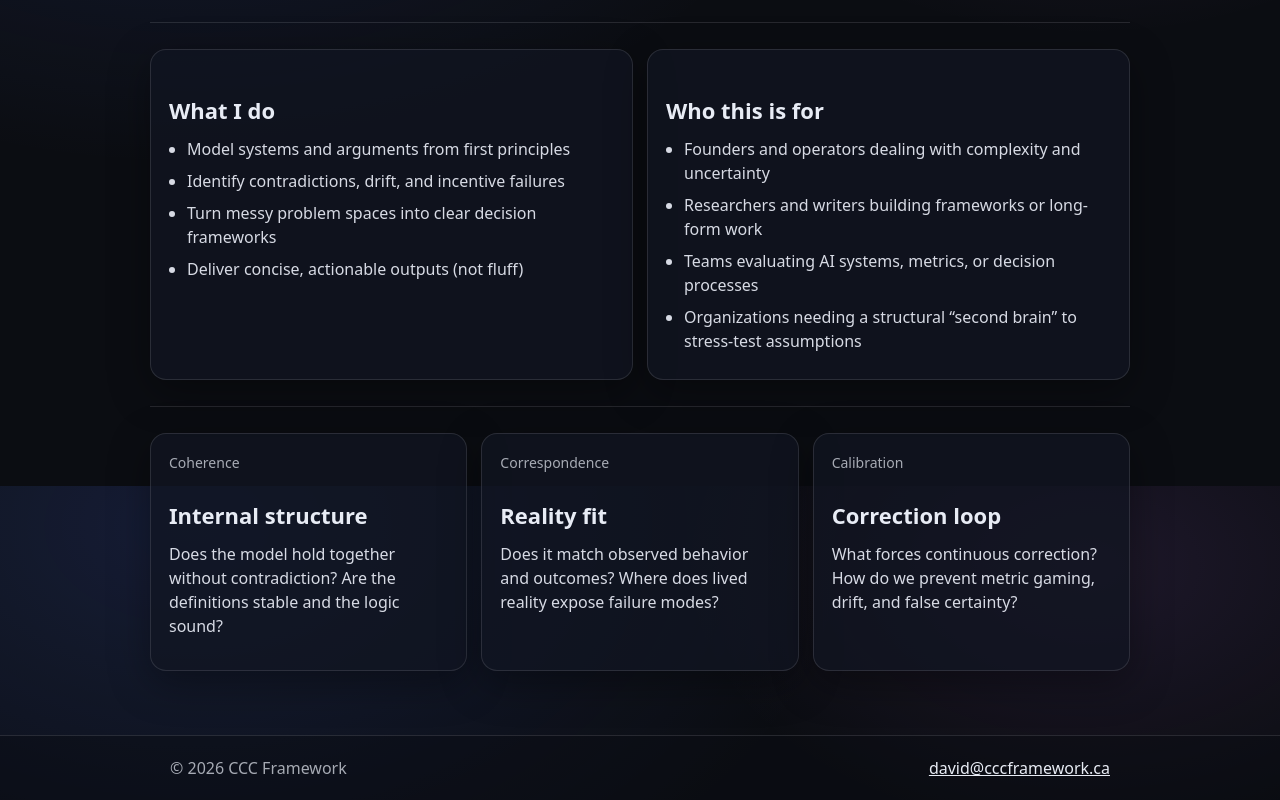
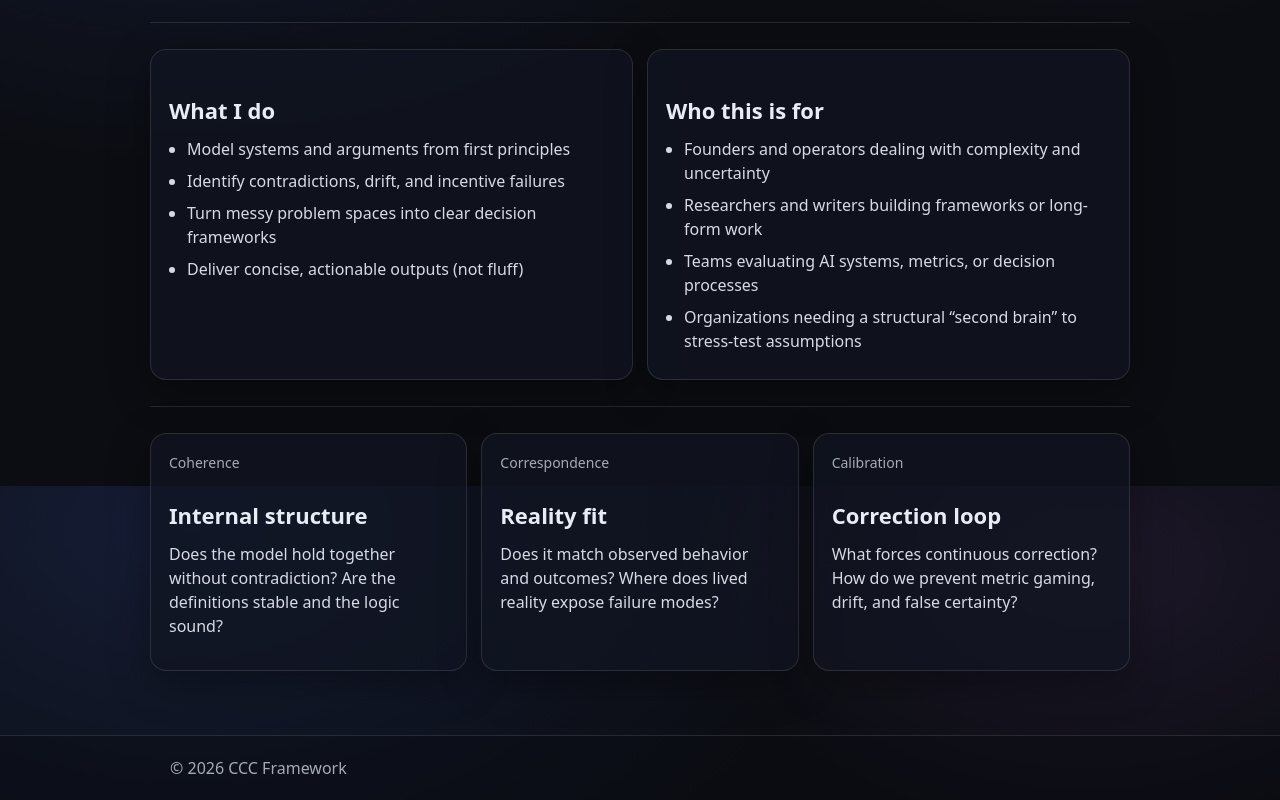
Before and after one commit to azfarsamin/cccframework, a Next.js app: page / in a window 1280 px wide. Shown: the part 314-1114 px from the top of the page. Built offline with nearby package versions, Linux system fonts and the light colour scheme.

Commit message:
Update layout.tsx

```diff
--- a/app/layout.tsx
+++ b/app/layout.tsx
@@ -20,16 +20,11 @@ export default function RootLayout({
         <Header />
         <main className="container main">{children}</main>
 
-        <footer className="footer">
-          <div className="container footerInner">
-            <div className="muted">© {new Date().getFullYear()} CCC Framework</div>
-            <div className="muted">
-              <a className="link" href="mailto:david@cccframework.ca">
-                david@cccframework.ca
-              </a>
-            </div>
-          </div>
-        </footer>
+       <footer className="footer">
+  <div className="container footerInner">
+    <div className="muted">© {new Date().getFullYear()} CCC Framework</div>
+  </div>
+</footer>
       </body>
     </html>
   );
```
